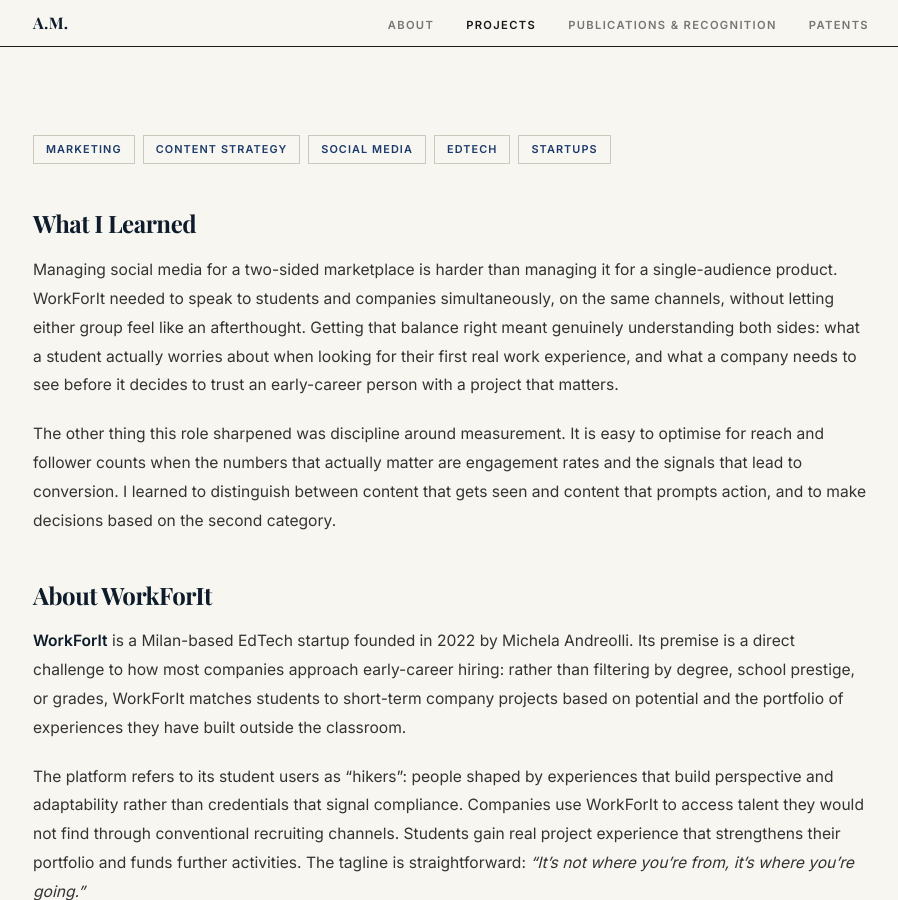
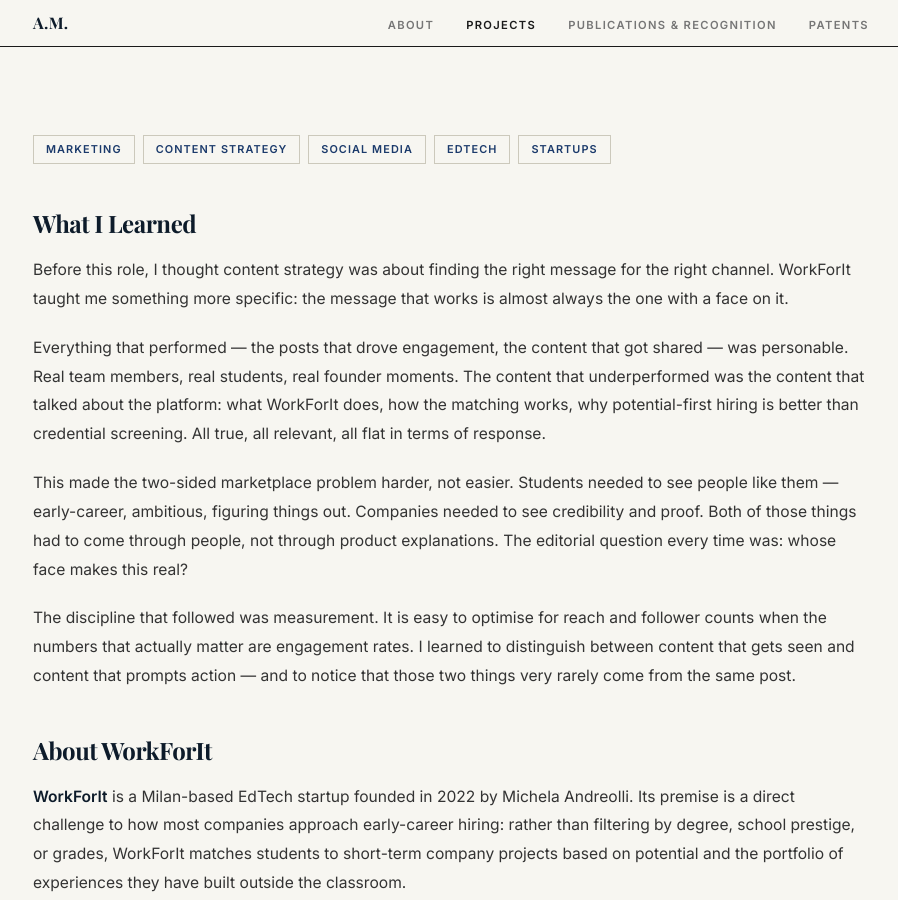
Before and after one commit to allimessinese/allimessinese.github.io, a Jekyll site: the page built from _projects/workforit-social-media.md, in a window 1280 px wide and 900 px high, scrolled down 537 px. Shown: the whole window, without its empty margins (189-1087 px from the left). Built offline with Jekyll 4.4.1, drawn with Linux system fonts in a browser that asks for light colours; some web fonts are replaced.

Commit message:
Strengthen WorkForIt narrative with core content insight
Replace generic strategy description with the specific finding:
content with a face outperformed platform-centric content. Add
before/after framing and connect to the two-sided marketplace problem.

Co-Authored-By: Claude Sonnet 4.6 <noreply@anthropic.com>

```diff
--- a/_projects/workforit-social-media.md
+++ b/_projects/workforit-social-media.md
@@ -21,9 +21,13 @@ links:
 
 ## What I Learned
 
-Managing social media for a two-sided marketplace is harder than managing it for a single-audience product. WorkForIt needed to speak to students and companies simultaneously, on the same channels, without letting either group feel like an afterthought. Getting that balance right meant genuinely understanding both sides: what a student actually worries about when looking for their first real work experience, and what a company needs to see before it decides to trust an early-career person with a project that matters.
+Before this role, I thought content strategy was about finding the right message for the right channel. WorkForIt taught me something more specific: the message that works is almost always the one with a face on it.
 
-The other thing this role sharpened was discipline around measurement. It is easy to optimise for reach and follower counts when the numbers that actually matter are engagement rates and the signals that lead to conversion. I learned to distinguish between content that gets seen and content that prompts action, and to make decisions based on the second category.
+Everything that performed — the posts that drove engagement, the content that got shared — was personable. Real team members, real students, real founder moments. The content that underperformed was the content that talked about the platform: what WorkForIt does, how the matching works, why potential-first hiring is better than credential screening. All true, all relevant, all flat in terms of response.
+
+This made the two-sided marketplace problem harder, not easier. Students needed to see people like them — early-career, ambitious, figuring things out. Companies needed to see credibility and proof. Both of those things had to come through people, not through product explanations. The editorial question every time was: whose face makes this real?
+
+The discipline that followed was measurement. It is easy to optimise for reach and follower counts when the numbers that actually matter are engagement rates. I learned to distinguish between content that gets seen and content that prompts action — and to notice that those two things very rarely come from the same post.
 
 ## About WorkForIt
 
```
